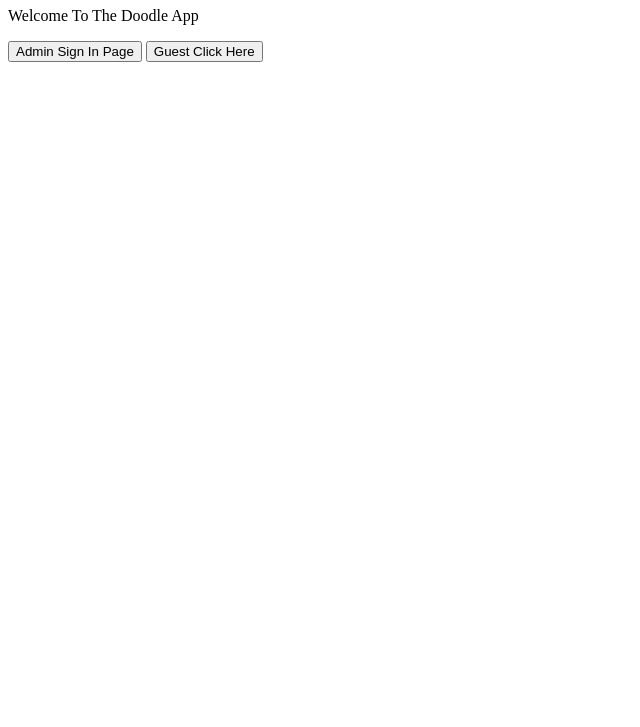
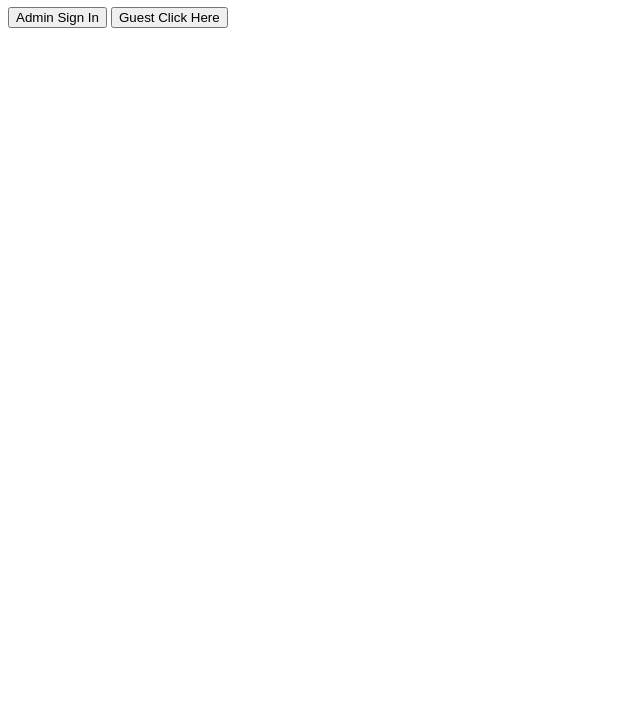
Before and after one commit to ShaimaaAliECE/lab3-luxshanjey1, a website: page static/index.html in a window 1280 px wide. Shown: the part 73-800 px from the top of the page, without its empty margins (0-640 px from the left). Drawn offline with Linux system fonts and the light colour scheme.

Commit message:
updated index.html

```diff
--- a/static/index.html
+++ b/static/index.html
@@ -8,8 +8,7 @@
 </head>
 <body>
     <h1>Doodle</h1>
-    <p>Welcome To The Doodle App</p>
-    <button onclick="location.href='/signIn.html'" type="button">Admin Sign In Page</button>
+    <button onclick="location.href='/signIn.html'" type="button">Admin Sign In</button>
     <button onclick="location.href='/guestPage'">Guest Click Here</button>
 </body>
 </html>
```
